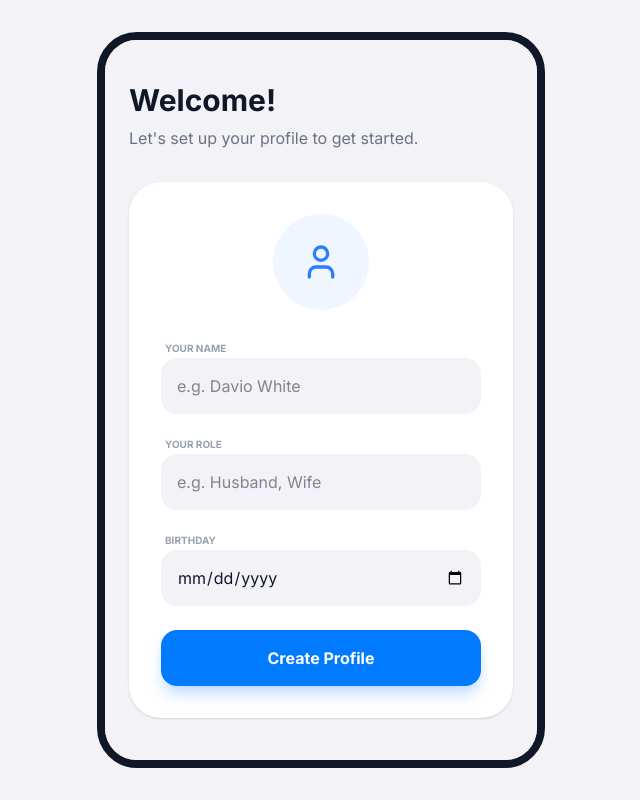
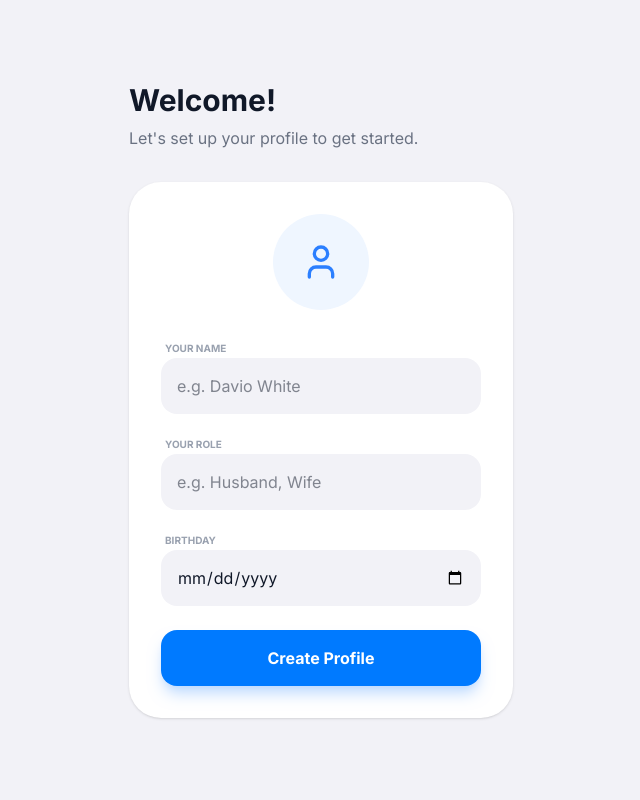
Before and after one commit to daviowhite/our-little-family, a React (Vite) app: page / in a window 1280 px wide. Shown: the whole page, without its empty margins (319-959 px from the left). Built offline with nearby package versions, Linux system fonts and the light colour scheme.

Commit message:
Fix mobile layout

```diff
--- a/src/App.tsx
+++ b/src/App.tsx
@@ -338,7 +338,7 @@ export default function App() {
 
  if (!activeProfile) {
   return (
-      <div className="flex flex-col h-full max-w-md mx-auto bg-white relative overflow-hidden sm:rounded-[40px] sm:my-8 sm:h-[844px] sm:border-8 sm:border-gray-900">
+    <div className="flex flex-col min-h-screen bg-white relative overflow-hidden">
       <ProfileSelection
         members={members}
         onSelect={handleProfileSelect}
@@ -688,7 +688,7 @@ export default function App() {
   };
 
   return (
-    <div className="flex flex-col h-full max-w-md mx-auto bg-white relative overflow-hidden sm:rounded-[40px] sm:my-8 sm:h-[844px] sm:border-8 sm:border-gray-900">
+    <div className="flex flex-col min-h-screen bg-white relative overflow-hidden">
       {/* Birthday Celebration Overlay */}
       <AnimatePresence>
         {showBirthday && (
```
Lines whose indentation alone changed are shown as unchanged.
